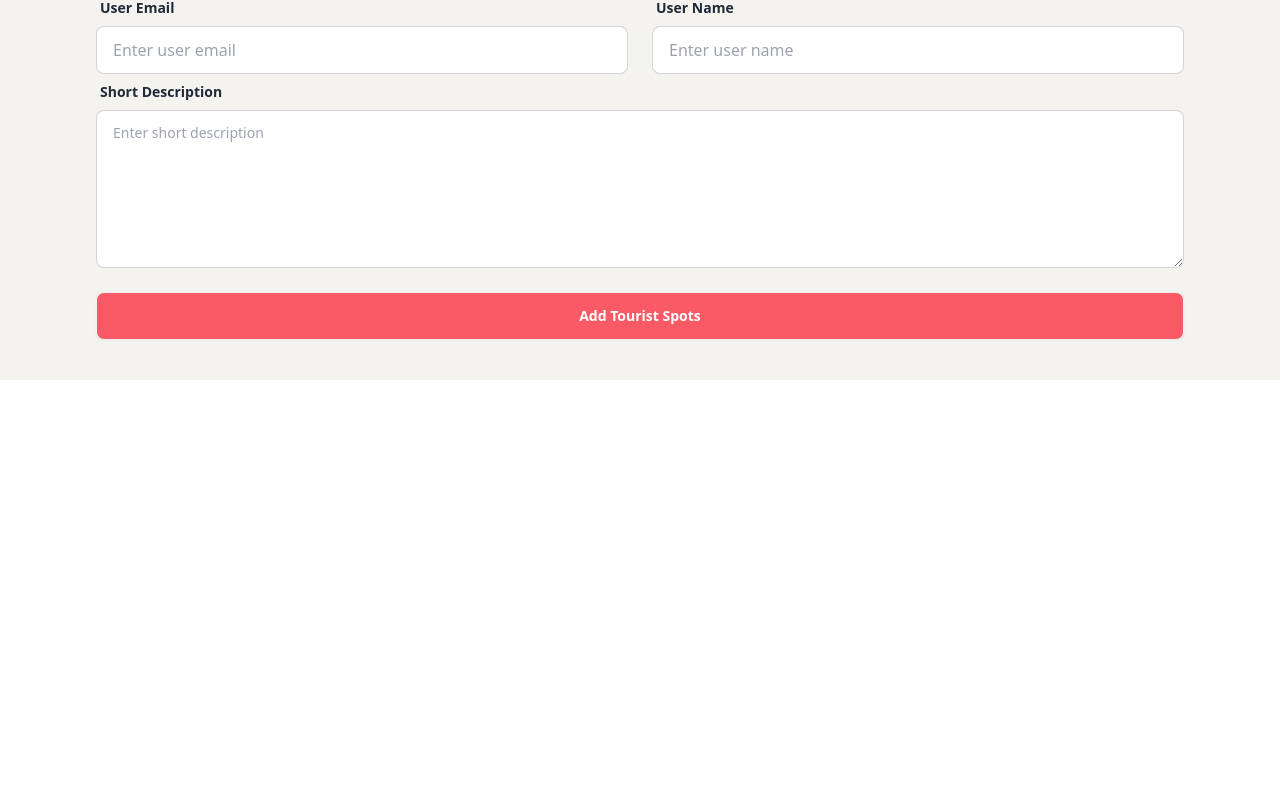
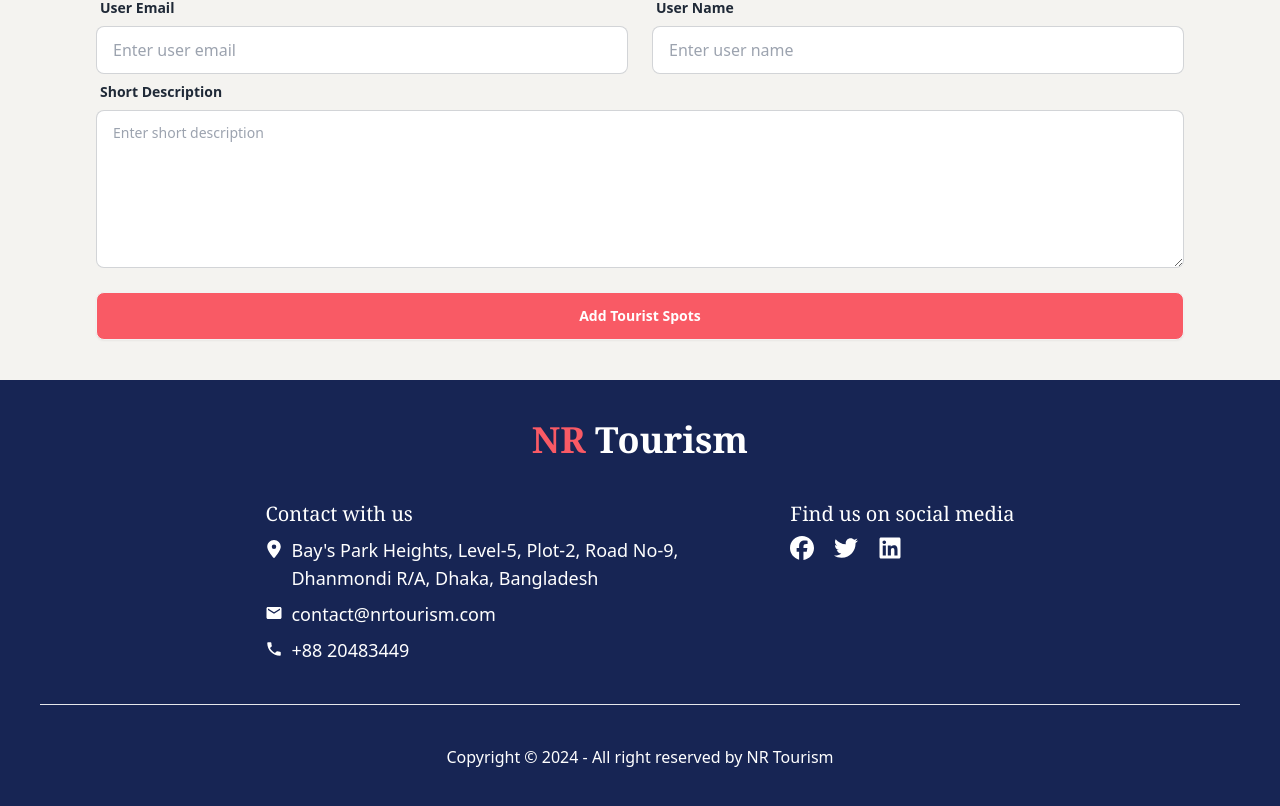
Before and after one commit to Rasel9360/assignment-10-client-nr-tourism, a React (Vite) app: page /addTourist in a window 1280 px wide. Shown: the part 514-1320 px from the top of the page. Before the commit the page ends 894 px from the top, so only its background shows below. Built offline with nearby package versions, Linux system fonts and the light colour scheme; no server answers.

Commit message:
footer section update

```diff
--- /dev/null
+++ b/src/Components/Footer.jsx
@@ -0,0 +1,46 @@
+import React from 'react';
+import { FaFacebook, FaLinkedin, FaLocationDot, FaTwitter, FaVoicemail } from 'react-icons/fa6';
+import { IoMdCall } from 'react-icons/io';
+import { MdEmail } from 'react-icons/md';
+import { Link } from 'react-router-dom';
+
+const Footer = () => {
+    return (
+        <footer className="text-center space-y-10 p-10 bg-blue-950  text-white">
+            <nav className="grid grid-flow-col gap-4">
+                <Link to='/' className="text-4xl font-bold font-serif"><span className="text-[#F95A65]">NR</span> Tourism</Link>
+            </nav>
+            <div className='md:flex justify-center md:gap-28'>
+                <nav className='text-lg text-start'>
+                    <h3 className='text-xl font-serif mb-2'>Contact with us</h3>
+                    <div className='flex gap-2'>
+                        <p className='mt-1'><FaLocationDot /></p>
+                        <p> Bay's Park Heights, Level-5, Plot-2, Road No-9, <br /> Dhanmondi R/A, Dhaka, Bangladesh</p>
+                    </div>
+                    <div className='flex gap-2 my-2'>
+                        <p className='mt-1'><MdEmail /></p>
+                        <p>contact@nrtourism.com</p>
+                    </div>
+                    <div className='flex gap-2'>
+                        <p className='mt-1'><IoMdCall /></p>
+                        <p>+88 20483449</p>
+                    </div>
+                </nav>
+                <nav className='text-start mt-8 md:mt-0'>
+                    <h3 className='text-xl font-serif mb-2'>Find us on social media</h3>
+                    <div className="flex gap-5  text-2xl">
+                        <a href='#'><FaFacebook /></a>
+                        <a href='#'><FaTwitter /></a>
+                        <a href='#'><FaLinkedin /></a>
+                    </div>
+                </nav>
+            </div>
+            <hr />
+            <aside>
+                <p>Copyright © 2024 - All right reserved by NR Tourism</p>
+            </aside>
+        </footer>
+    );
+};
+
+export default Footer;
--- a/src/Pages/AllTouristSpots.jsx
+++ b/src/Pages/AllTouristSpots.jsx
@@ -7,7 +7,7 @@ const AllTouristSpots = () => {
     return (
         <div>
             <h2 className="text-4xl font-serif font-semibold text-center bg-[#f8ebec] p-6 mb-8">All Tourist Spots</h2>
-            <div className='grid md:grid-cols-2 lg:grid-cols-3 gap-8 w-11/12 mx-auto'>
+            <div className='grid md:grid-cols-2 lg:grid-cols-3 gap-8 w-11/12 mx-auto mb-10'>
                 {
                     allSpots.map(spot => <AllSpotsCart
                         key={spot._id}
--- a/src/Pages/Home.jsx
+++ b/src/Pages/Home.jsx
@@ -4,6 +4,7 @@ import { useLoaderData } from 'react-router-dom';
 import SpotCart from '../Components/SpotCart';
 import Faq from '../Components/Faq';
 import NewsLetter from '../Components/NewsLetter';
+import Footer from '../Components/Footer';
 
 const Home = () => {
     const touristSpots = useLoaderData()
--- a/src/Pages/Root.jsx
+++ b/src/Pages/Root.jsx
@@ -2,12 +2,14 @@ import { Outlet } from "react-router-dom";
 import Navbar from "../Components/Navbar";
 import { ToastContainer } from "react-toastify";
 import 'react-toastify/dist/ReactToastify.css';
+import Footer from "../Components/Footer";
 
 const Root = () => {
     return (
         <div>
             <div className="h-[68px]"><Navbar></Navbar></div>
             <Outlet></Outlet>
+            <Footer></Footer>
             <ToastContainer position="top-center"/>
         </div>
     );
```
